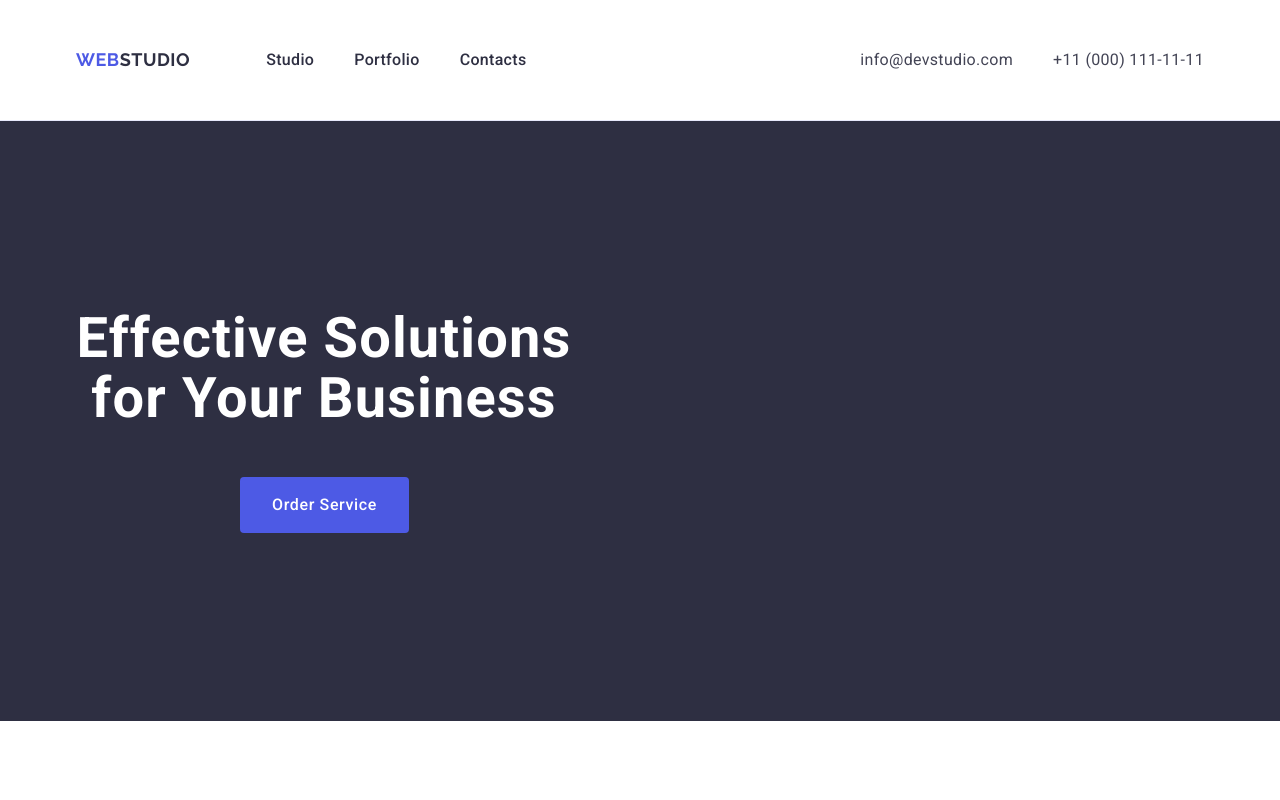
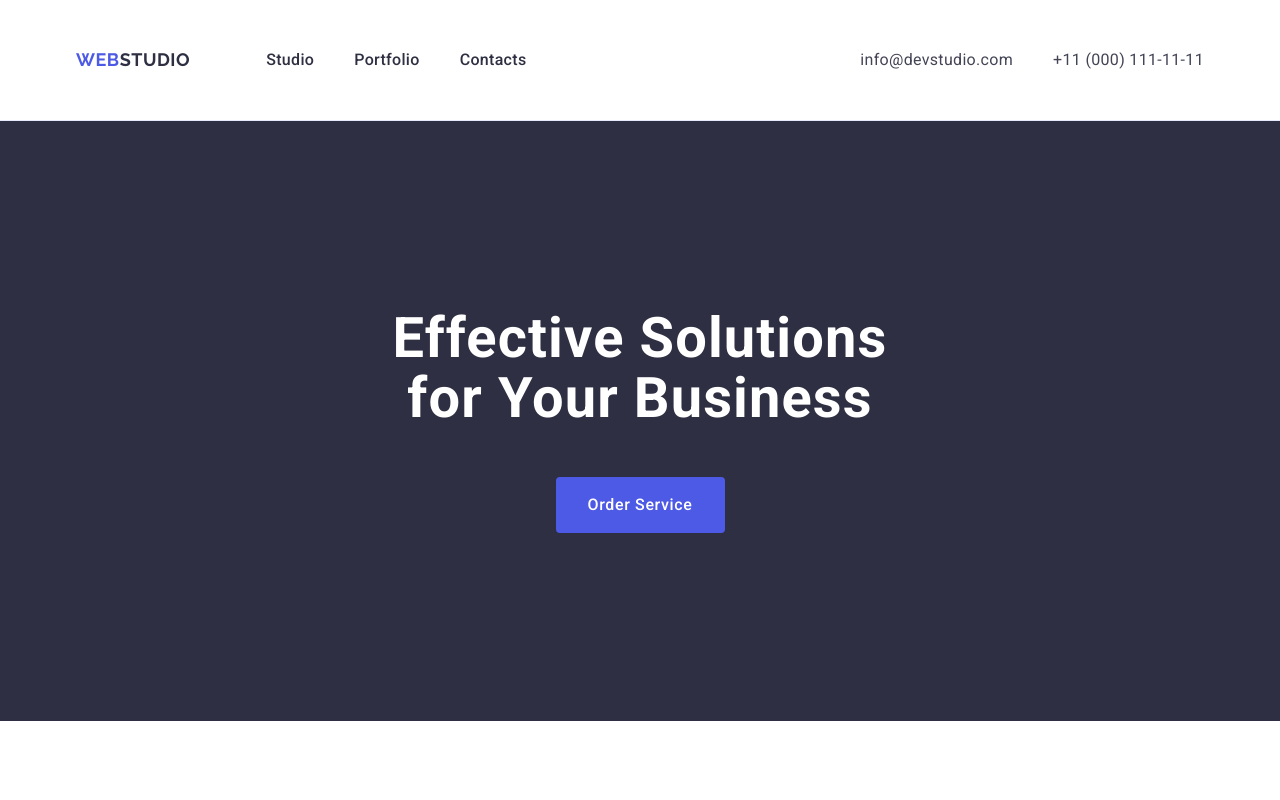
Before and after one commit to Filbertik/goit-markup-hw-03, a plain HTML site: page index.html in a window 1280 px wide. Shown: the top 800 px of the page. Drawn offline with nearby package versions, Linux system fonts and the light colour scheme.

Commit message:
add edits centered hero content

```diff
--- a/css/styles.css
+++ b/css/styles.css
@@ -167,6 +167,12 @@ address {
   padding-bottom: 188px;
   padding-left: 472px; */
 }
+.main_page .container {
+  display: flex;
+  justify-content: center; /* Центрує по горизонталі */
+  align-items: center; /* Центрує по вертикалі */
+  flex-direction: column; /* Розташовує елементи одне під одним (по вертикалі) */
+}
 .hero_title {
   font-weight: 700;
   font-size: 56px;
@@ -191,7 +197,7 @@ address {
   border: none;
   border-radius: 4px;
   margin-top: 48px;
-  margin-left: 164px;
+  /* margin-left: 164px; */
 }
 .cta:hover {
   background-color: #404bbf;
```
